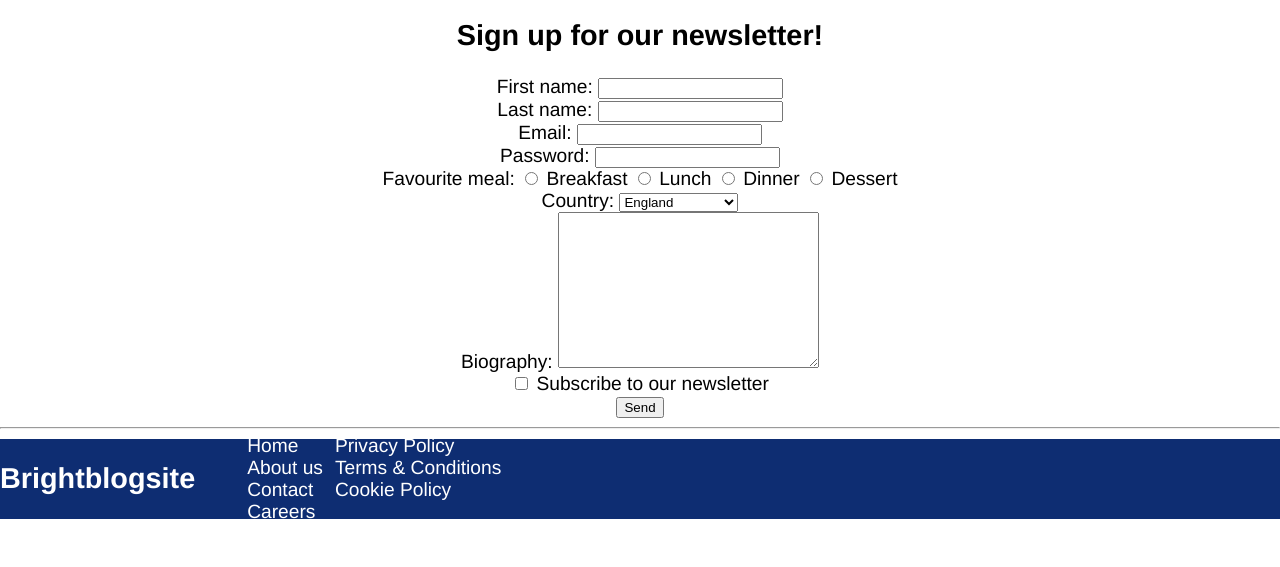
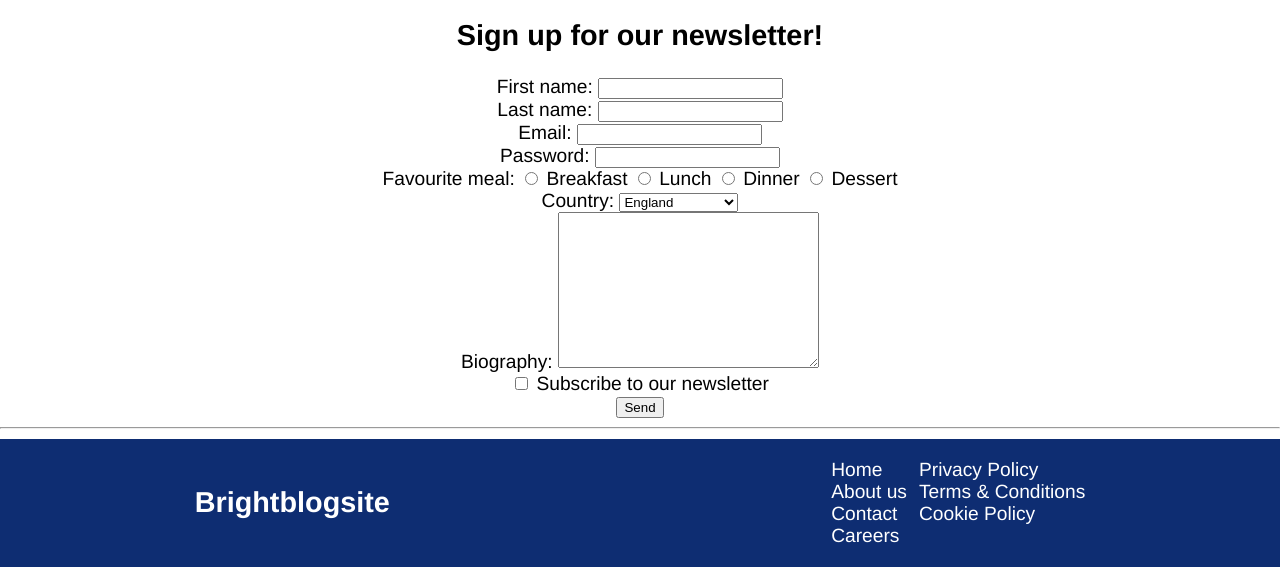
Before and after one commit to aa786110/aa786110.github.io, a plain HTML site: page index.html in a window 1280 px wide. Shown: the part 2624-3191 px from the top of the page. Before the commit the page ends 3147 px from the top, so only its background shows below. Drawn offline with Linux system fonts and the light colour scheme; no server answers.

Commit message:
Update style.css

```diff
--- a/style.css
+++ b/style.css
@@ -77,8 +77,9 @@ body > footer {
     background-color: rgb(14, 45, 114);
     color: white;
     display: flex;
-    height: 10vh;
+    height: 16vh;
     align-items: center;
+    justify-content: space-around;
 
 }
 
```
